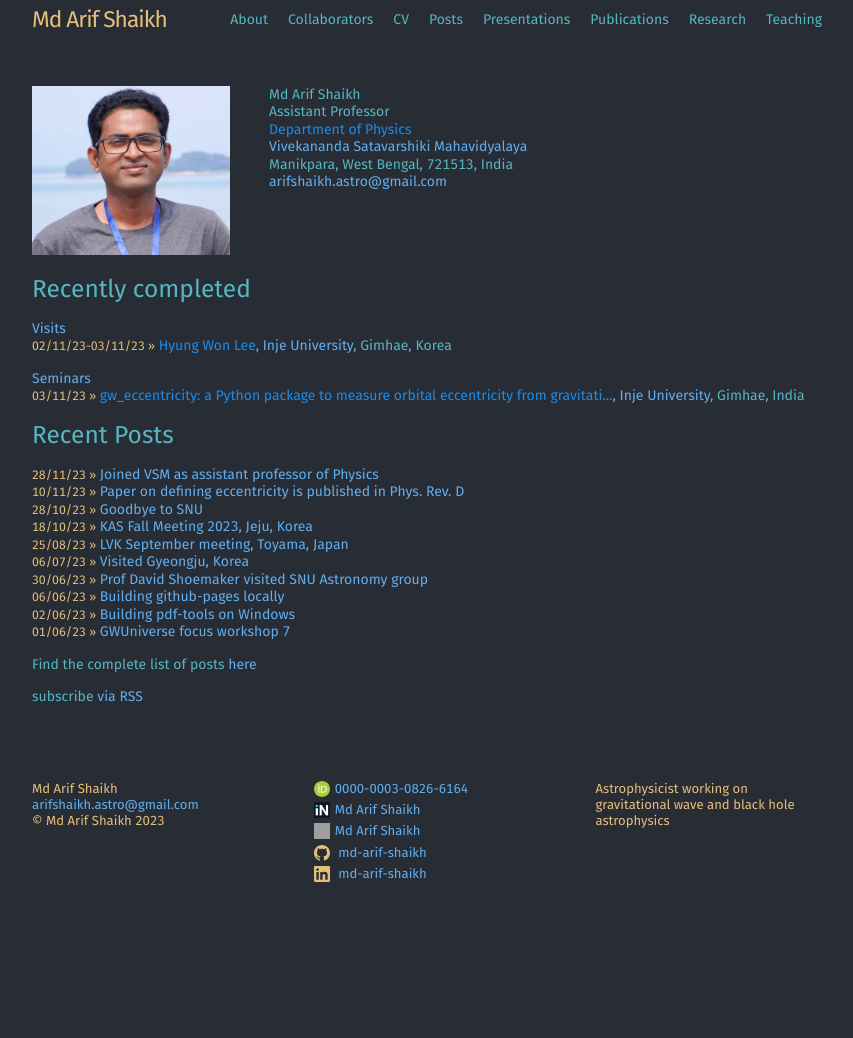
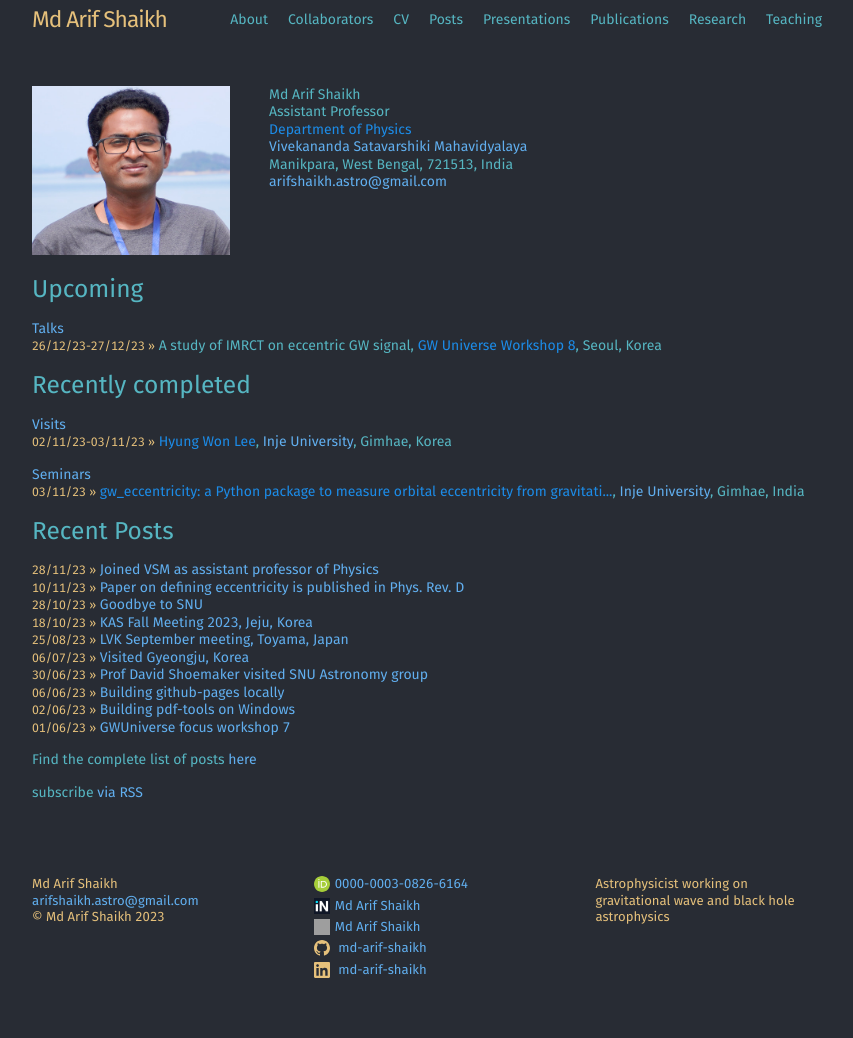
Before and after one commit to md-arif-shaikh/md-arif-shaikh.github.io, a Jekyll site: the page built from index.md, in a window 1280 px wide. Shown: the whole page, without its empty margins (213-1066 px from the left). Built offline with Jekyll 4.4.1, drawn with Linux system fonts in a browser that asks for light colours; before the commit the page ends 943 px from its top, so only the background shows below that; grey boxes are pictures that could not be loaded.

Commit message:
add gwuniverse2023 talk

```diff
--- a/_data/conference-talks.yaml
+++ b/_data/conference-talks.yaml
@@ -1,3 +1,19 @@
+gwuniverse8-2023:
+  title: A study of IMRCT on eccentric GW signal
+  url:
+  conference: GW Universe Workshop 8
+  conference-url:
+  institute: Gravitational Wave Universe
+  institute-url: https://gwuniverse.snu.ac.kr/
+  city: Seoul
+  country: Korea
+  from-date: 26
+  from-month: December
+  from-year: 2023
+  to-date: 27
+  to-month: December
+  to-year: 2023
+
 2nd-snu-arc-2023:
   title: Comparing eccentric waveforms for gravitational wave data analysis
   url:
```
